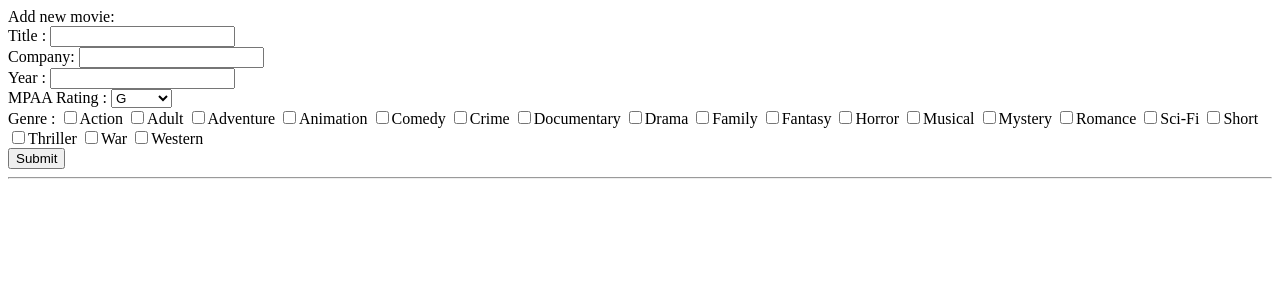
After one commit to rchen93/cs143, a PHP site: page /addMovieInfo.php in a window 1280 px wide. The commit adds this page. Shown: the top 300 px of the page. Run offline with PHP 8.4, Linux system fonts and the light colour scheme.

Commit message:
Added MovieInfo page

```diff
--- a/1c/addActorDirector.php
+++ b/1c/addActorDirector.php
@@ -24,7 +24,6 @@ mysql_select_db("CS143", $db_connection);
 
 $fields = array("identity", "first", "last", "sex", "dob");
 $error = false;
-$dod = false;
 
 /* Checking that required form fields have been entered */
 foreach ($fields as $key)
@@ -45,7 +44,7 @@ if (isset($_GET["submit"]))
 		echo "At least one field is missing!";
 	else
 	{
-		echo "All fields have been set!</br>";
+		echo "All fields have been set!</br>";			/* Remove later */
 
 		$lookup_query = "SELECT id FROM MaxPersonID";
 		$lookup_result = mysql_fetch_row(mysql_query($lookup_query, $db_connection));
--- /dev/null
+++ b/1c/addMovieInfo.php
@@ -0,0 +1,136 @@
+<!DOCTYPE html>
+<html>
+<body>
+
+Add new movie: <br/>
+		<form action="addMovieInfo.php" method="GET">
+			Title : <input type="text" name="title" maxlength="20"><br/>
+			Company: <input type="text" name="company" maxlength="50"><br/>
+			Year : <input type="text" name="year" maxlength="4"><br/>	<!-- Todo: validation-->
+			MPAA Rating : <select name="mpaarating">
+					<option value="G">G</option>
+<option value="NC-17">NC-17</option>
+<option value="PG">PG</option>
+<option value="PG-13">PG-13</option>
+<option value="R">R</option>
+					</select>
+			<br/>
+			Genre :
+					<input type="checkbox" name="genre_Action" value="Action">Action</input>
+<input type="checkbox" name="genre_Adult" value="Adult">Adult</input>
+<input type="checkbox" name="genre_Adventure" value="Adventure">Adventure</input>
+<input type="checkbox" name="genre_Animation" value="Animation">Animation</input>
+<input type="checkbox" name="genre_Comedy" value="Comedy">Comedy</input>
+<input type="checkbox" name="genre_Crime" value="Crime">Crime</input>
+<input type="checkbox" name="genre_Documentary" value="Documentary">Documentary</input>
+<input type="checkbox" name="genre_Drama" value="Drama">Drama</input>
+<input type="checkbox" name="genre_Family" value="Family">Family</input>
+<input type="checkbox" name="genre_Fantasy" value="Fantasy">Fantasy</input>
+<input type="checkbox" name="genre_Horror" value="Horror">Horror</input>
+<input type="checkbox" name="genre_Musical" value="Musical">Musical</input>
+<input type="checkbox" name="genre_Mystery" value="Mystery">Mystery</input>
+<input type="checkbox" name="genre_Romance" value="Romance">Romance</input>
+<input type="checkbox" name="genre_Sci-Fi" value="Sci-Fi">Sci-Fi</input>
+<input type="checkbox" name="genre_Short" value="Short">Short</input>
+<input type="checkbox" name="genre_Thriller" value="Thriller">Thriller</input>
+<input type="checkbox" name="genre_War" value="War">War</input>
+<input type="checkbox" name="genre_Western" value="Western">Western</input>
+
+			<br/>
+
+			<input type="submit" name="submit" value="Submit"/>
+					</form>
+		<hr/>
+
+<?php
+$db_connection = mysql_connect("localhost", "cs143", "");
+mysql_select_db("CS143", $db_connection);
+
+$error = false;
+
+/* Checking that required form fields have been entered */
+if (isset($_GET['title']))
+{
+	if (empty($_GET['title']))
+		$error = true;
+}
+else
+	$error = true;
+
+/* Checking what genres have been checked */
+$genres = array();
+$allGenres = array("genre_Action", "genre_Adult", "genre_Adventure",
+	"genre_Animation", "genre_Comedy", "genre_Crime", "genre_Documentary",
+	"genre_Drama", "genre_Family", "genre_Fantasy", "genre_Horror",
+	"genre_Musical", "genre_Mystery", "genre_Romance", "genre_Sci-Fi",
+	"genre_Short", "genre_Thriller", "genre_War", "genre_Western");
+
+foreach ($allGenres as $key)
+{
+	if(isset($_GET[$key]))
+	{
+		if(!empty($_GET[$key]))
+			$genres[] = $_GET[$key];
+	}
+}
+
+/* MySQL insertion */
+
+if (isset($_GET["submit"]))
+{
+	if ($error)
+		echo "Title is missing!";
+	else
+	{
+		$lookup_query = "SELECT id FROM MaxMovieID";
+		$lookup_result = mysql_fetch_row(mysql_query($lookup_query, $db_connection));
+		$id = $lookup_result[0];
+
+		$insertmovie_query = "INSERT INTO Movie (id, title, year, rating, company)
+		VALUES ($id, '$_GET[title]', '$_GET[year]', '$_GET[mpaarating]', '$_GET[company]')";
+		$newmovie = mysql_query($insertmovie_query, $db_connection);
+
+		for ($i = 0; $i < count($genres); $i++)
+		{
+			$insertgenre_query = "INSERT INTO MovieGenre (mid, genre) VALUES ($id, '$genres[$i]')";
+			$mapgenre = mysql_query($insertgenre_query, $db_connection);
+			if ($mapgenre)
+			{
+				echo "'$genres[$i]'' mapped to $id </br>";			/* Remove later */
+			}
+			else
+				echo "Failed!";
+		}
+
+		if (!$newmovie)
+		{
+    		$message  = 'Invalid query: ' . mysql_error() . "\n";
+    		$message .= 'Whole query: ' . $insertmovie_query;
+    		die($message);
+		}
+		else
+		{
+			echo "$_GET[title] added successfully!<br/>";
+			$update_query = "UPDATE MaxMovieID SET id=id+1";
+			if (mysql_query($update_query, $db_connection))
+			{
+				echo "MaxMovieID updated!";			/* Remove later */
+			}
+			else
+				echo "Failed";						 	/* Remove later */
+		}
+
+
+	}
+
+}
+
+mysql_close($db_connection);
+
+
+
+?>
+
+
+</html>
+</body>
```
